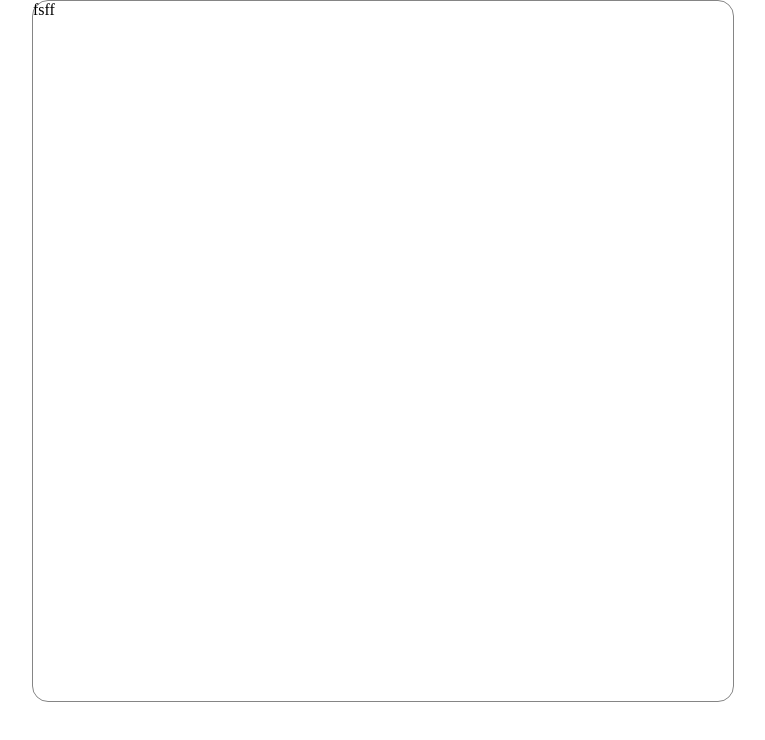
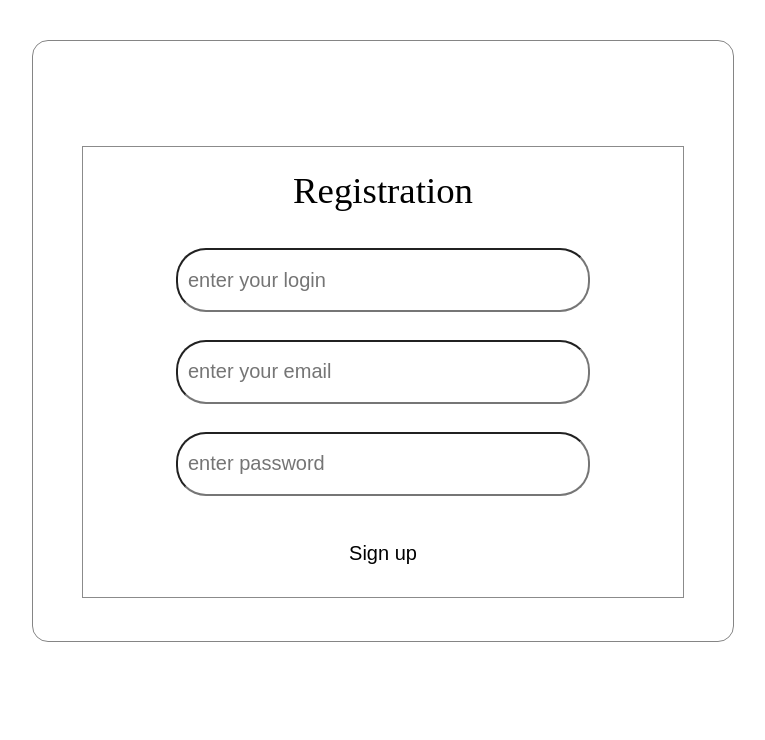
Before and after one commit to Lyashka/TimeManagement_Frontend, a Vue app: page /registration in a window 1280 px wide. Shown: the top 740 px of the page, without its empty margins (257-1022 px from the left). Built offline with nearby package versions, Linux system fonts and the light colour scheme.

Commit message:
mainMenu(beta)

```diff
--- a/index.html
+++ b/index.html
@@ -4,7 +4,7 @@
     <meta charset="UTF-8" />
     <link rel="icon" type="image/svg+xml" href="/vite.svg" />
     <meta name="viewport" content="width=device-width, initial-scale=1.0" />
-    <title>Vite + Vue</title>
+    <title>BeeWork</title>
   </head>
   <body>
     <div id="app"></div>
--- a/package.json
+++ b/package.json
@@ -9,8 +9,10 @@
     "preview": "vite preview"
   },
   "dependencies": {
+    "pinia": "^2.0.34",
     "vue": "^3.2.47",
-    "vue-router": "^4.1.6"
+    "vue-router": "^4.1.6",
+    "vuex": "^4.1.0"
   },
   "devDependencies": {
     "@vitejs/plugin-vue": "^4.1.0",
--- a/src/components/AuthContainer.vue
+++ b/src/components/AuthContainer.vue
@@ -4,18 +4,30 @@
 
 <template>
   <div class="container_auth">
-    <h2></h2>
-    <slot></slot>
+    <div class="sign_in_container">
+        <slot></slot>
+    </div>
   </div>
 </template>
 
 <style scoped>
 .container_auth{
     margin: auto;
+    margin-top: 40px;
     padding: auto;
-    height: 700px;
+    height: 600px;
     width: 700px;
     border: 1px solid rgba(0, 0, 0, 0.478);
     border-radius: 16px;
 }
+.sign_in_container{
+    margin: auto;
+    margin-top: 15%;
+    padding: auto;
+    height: 450px;
+    width: 600px;
+    border: 1px solid rgba(0, 0, 0, 0.455);
+    display: flex;
+    flex-direction: column;
+  }
 </style>
--- /dev/null
+++ b/src/components/MainMenu_header.vue
@@ -0,0 +1,33 @@
+<template>
+  <header class="header_container">
+     <img class="img_main_menu" src="" alt="">
+     <label class="label_main_menu">BeeWork</label>
+  </header>
+</template>
+
+<script>
+export default {
+
+}
+</script>
+
+<style scoped>
+.header_container{
+    height: 3em;
+    background-color: rgba(255, 251, 0, 0.247);
+    display: flex;
+    align-items: center;
+    padding-left: 30px;
+    border-bottom: 0.5px solid rgba(0, 0, 0, 0.100);
+}
+.label_main_menu{
+    margin-left: 1em;
+    font-size: 20px;
+    font-family: system-ui, -apple-system, BlinkMacSystemFont, 'Segoe UI', Roboto, Oxygen, Ubuntu, Cantarell, 'Open Sans', 'Helvetica Neue', sans-serif;
+}
+.img_main_menu{
+    background-color: black;
+    height: 2em;
+    width: 2em;
+}
+</style>
--- /dev/null
+++ b/src/components/MainMenu_main.vue
@@ -0,0 +1,19 @@
+<template>
+  <div class="main_container">
+
+  </div>
+</template>
+
+<script>
+export default {
+
+}
+</script>
+
+<style scoped>
+.main_container{
+    height: 50em;
+    width: 100em;
+    background-color: black;
+}
+</style>
--- /dev/null
+++ b/src/components/MainMenu_sideBar.vue
@@ -0,0 +1,37 @@
+<template>
+  <div class="MainMenu_sideBar">
+        <a class="sideBar_item" href="">Календарь</a>
+        <a class="sideBar_item" href="">Цели</a>
+  </div>
+</template>
+
+<script>
+export default {
+
+}
+</script>
+
+<style scoped>
+.MainMenu_sideBar{
+    height: 30em;
+    width: 15em;
+    border: 1px solid black;
+    display: flex;
+    flex-direction: column;
+    padding-top: 1em;
+}
+.sideBar_item{
+    text-decoration: none;
+    height: 2em;
+    font-size: 20px;
+    padding-left: 0.5em;
+    font-family: system-ui, -apple-system, BlinkMacSystemFont, 'Segoe UI', Roboto, Oxygen, Ubuntu, Cantarell, 'Open Sans', 'Helvetica Neue', sans-serif;
+    display: flex;
+    align-items: center;
+    color: black;
+
+}
+.sideBar_item:hover{
+    background-color: rgba(255, 251, 0, 0.247);
+}
+</style>
--- a/src/pages/Auth.vue
+++ b/src/pages/Auth.vue
@@ -1,18 +1,13 @@
 <template>
-  <div class="home">
      <AuthContainer>
-        <div class="sign_in_container">
-          <h3 class="auth_el auth_label">Authorization</h3>
+          <label class="auth_el auth_label">Authorization</label>
           <input class="auth_el" type="text" placeholder="Enter your email">
           <input class="auth_el" type="password" placeholder="Enter the password">
           <div class="auth_btns_container">
             <button class="auth_el auth_btn">Sign in</button>
             <a class="auth_el" href="/registration">registration</a>
-          </div>
-
         </div>
      </AuthContainer>
-  </div>
 </template>
 
 <script>
@@ -24,16 +19,7 @@ export default {
 </script>
 
 <style scoped>
-  .sign_in_container{
-    margin: auto;
-    margin-top: 20%;
-    padding: auto;
-    height: 450px;
-    width: 600px;
-    border: 1px solid rgba(0, 0, 0, 0.455);
-    display: flex;
-    flex-direction: column;
-  }
+
   .auth_el{
     margin: auto;
     height: 60px;
--- /dev/null
+++ b/src/pages/Main_menu.vue
@@ -0,0 +1,30 @@
+<template>
+  <MainMenu_header></MainMenu_header>
+  <div class="mainMenu_container">
+    <MainMenu_sideBar></MainMenu_sideBar>
+    <MainMenu_main></MainMenu_main>
+  </div>
+
+
+</template>
+
+<script>
+import MainMenu_header from '../components/MainMenu_header.vue';
+import MainMenu_sideBar from '../components/MainMenu_sideBar.vue';
+import MainMenu_main from '../components/MainMenu_main.vue';
+export default {
+components:{
+  MainMenu_header,
+  MainMenu_sideBar,
+  MainMenu_main
+}
+
+}
+</script>
+
+<style scoped>
+.mainMenu_container{
+  display: flex;
+  flex-direction: row;
+}
+</style>
--- a/src/pages/Reg.vue
+++ b/src/pages/Reg.vue
@@ -1,20 +1,43 @@
 <template>
-  <div>
     <AuthContainer>
-        fsff
+            <label class="reg_el reg_label">Registration</label>
+            <input class="reg_el" type="text" placeholder="enter your login">
+            <input class="reg_el" type="text" placeholder="enter your email">
+            <input class="reg_el" type="text" placeholder="enter password">
+            <button class="reg_el reg_btn">Sign up</button>
     </AuthContainer>
-  </div>
 </template>
 
 <script>
 import AuthContainer from '../components/AuthContainer.vue';
 export default {
-components: {
-    AuthContainer
-}
+components: {AuthContainer}
 }
 </script>
 
-<style>
+<style scoped>
+  .reg_el{
+    margin: auto;
+    height: 60px;
+    width: 400px;
+    display: flex;
+    align-items: center;
+    justify-content: center;
+    font-size: 20px;
+    border-radius: 30px;
+  }
+  .reg_label{
+    font-size: 2.3em;
+  }
 
+  input{
+    padding-left: 10px;
+  }
+  .reg_btn{
+    background: none;
+    border: none;
+  }
+  .reg_btn:hover{
+    background-color: rgb(228, 228, 228);
+  }
 </style>
--- a/src/router/index.js
+++ b/src/router/index.js
@@ -1,6 +1,7 @@
 import { createRouter, createWebHistory } from 'vue-router'
 import Auth from '../pages/Auth.vue'
 import Reg from '../pages/Reg.vue'
+import Main_menu from '../pages/Main_menu.vue'
 
 
 const router = createRouter({
@@ -15,6 +16,11 @@ const router = createRouter({
             path: '/registration',
             name: 'Reg',
             component: Reg
+        },
+        {
+            path: '/mainMenu',
+            name: 'MainManu',
+            component: Main_menu
         }
     ]
 })
```
Also changed, not shown: src/store/index.js (added), 1 other file (tests, documents, lock files or other folders).
